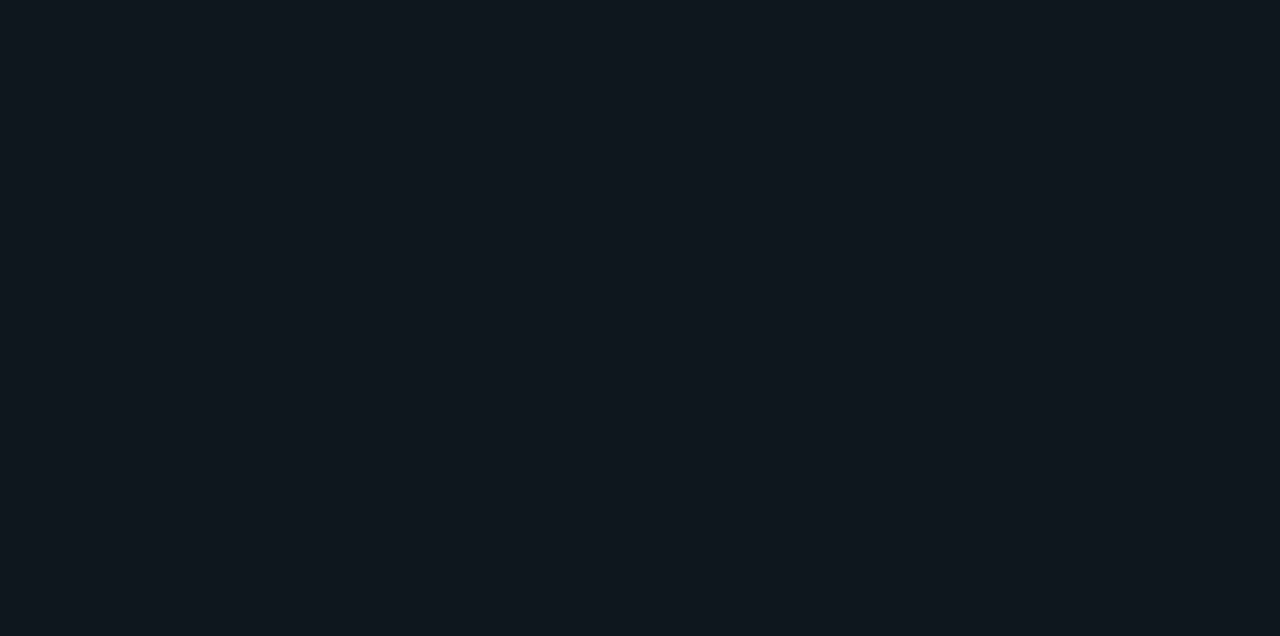
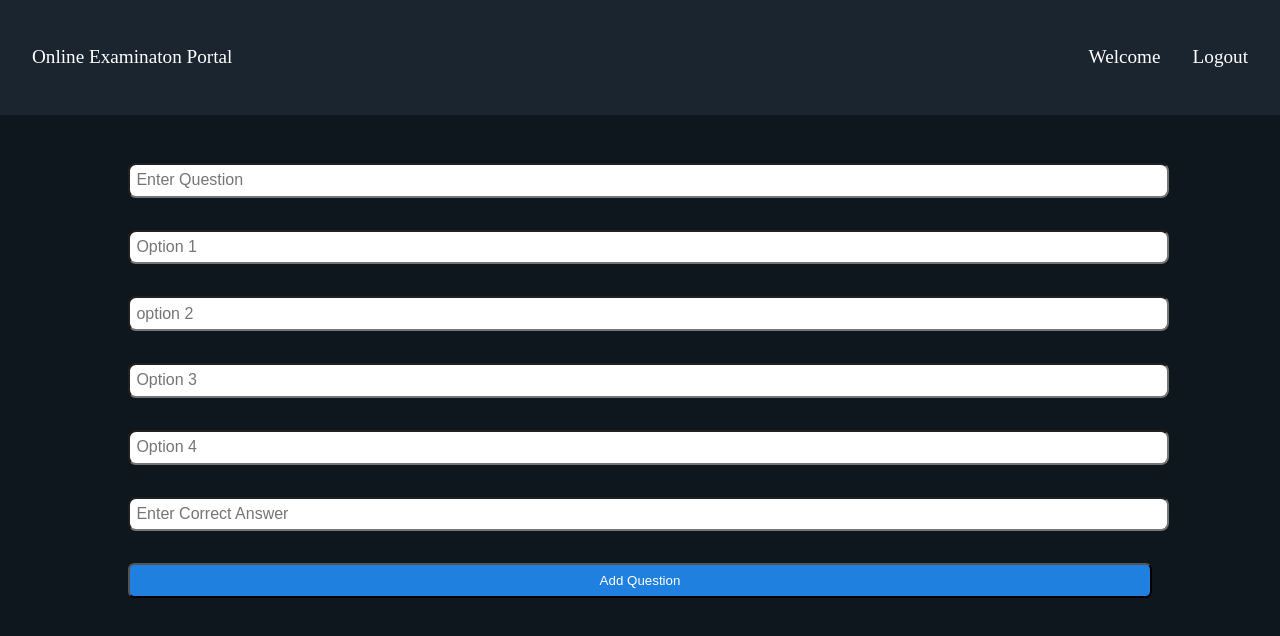
Before and after one commit to therajatg/examination-system-frontend, a React (Create React App) app: page /addQuestion/1 in a window 1280 px wide. Before the commit this address had no page. Shown: the top 636 px of the page. Built offline with nearby package versions, Linux system fonts and the light colour scheme.

Commit message:
addQuestion functionality by staff

```diff
--- a/src/App.js
+++ b/src/App.js
@@ -8,6 +8,7 @@ import {
   StudentPortalHome,
   StaffPortalHome,
   ExamPaper,
+  AddQuestion,
 } from "./pages/index";
 import "./App.css";
 
@@ -25,6 +26,7 @@ export const App = () => {
         <Route path="/examPaper/:examId" element={<ExamPaper />} />
         <Route path="/viewPaper/:examId" element={<ExamPaper />} />
         <Route path="/deleteQuestions/:examId" element={<ExamPaper />} />
+        <Route path="/addQuestion/:examId" element={<AddQuestion />} />
       </Routes>
     </main>
   );
--- a/src/components/examCard/ExamCard.js
+++ b/src/components/examCard/ExamCard.js
@@ -24,7 +24,9 @@ export const ExamCard = ({ examId, examName, examScore }) => {
           <button onClick={() => navigate(`/viewPaper/${examId}`)}>
             See All Questions
           </button>
-          <button>Add New Questions</button>
+          <button onClick={() => navigate(`/addQuestion/${examId}`)}>
+            Add New Questions
+          </button>
           <button onClick={() => navigate(`/deleteQuestions/${examId}`)}>
             Delete Questions
           </button>
--- a/src/features/examSlice.js
+++ b/src/features/examSlice.js
@@ -57,6 +57,18 @@ const getQuestions = createAsyncThunk(
       return response.data.filter((question) => question.exam == examId);
     } catch (err) {
       return err;
+    }
+  }
+);
+
+const postQuestion = createAsyncThunk(
+  "exam/postQuestion",
+  async (questionDetail) => {
+    console.log(questionDetail);
+    try {
+      await axios.post("question/", questionDetail);
+    } catch (err) {
+      console.loga(err);
     }
   }
 );
@@ -144,4 +156,5 @@ export {
   postScore,
   addNewExam,
   deleteQuestion,
+  postQuestion,
 };
--- a/src/features/index.js
+++ b/src/features/index.js
@@ -19,4 +19,5 @@ export {
   postScore,
   addNewExam,
   deleteQuestion,
+  postQuestion,
 } from "./examSlice";
--- /dev/null
+++ b/src/pages/addQuestion/AddQuestion.js
@@ -0,0 +1,105 @@
+import { useParams } from "react-router-dom";
+import { useSelector, useDispatch } from "react-redux";
+import { postQuestion } from "../../features/index";
+import style from "./addQuestion.module.css";
+import { Navbar } from "../../components/index";
+import { useState } from "react";
+
+export const AddQuestion = () => {
+  const { examId } = useParams();
+  const dispatch = useDispatch();
+  const { allExamsWithScores } = useSelector((store) => store.exam);
+  const [completeQuestion, setCompleteQuestion] = useState({
+    question: "",
+    option1: "",
+    option2: "",
+    option3: "",
+    option4: "",
+    correct_ans: "",
+    exam: examId,
+  });
+
+  const submitHandler = (e) => {
+    e.preventDefault();
+    console.log(completeQuestion);
+    dispatch(postQuestion(completeQuestion));
+  };
+
+  return (
+    <div className={style.addQuestionPage}>
+      <Navbar />
+
+      <form onSubmit={submitHandler} className={style.questionForm}>
+        {allExamsWithScores.find((exam) => exam.examId === examId)?.examName}
+        <input
+          type="text"
+          placeholder="Enter Question"
+          onChange={(e) =>
+            setCompleteQuestion({
+              ...completeQuestion,
+              question: e.target.value,
+            })
+          }
+          value={completeQuestion.question}
+        />
+
+        <input
+          type="text"
+          placeholder="Option 1"
+          onChange={(e) =>
+            setCompleteQuestion({
+              ...completeQuestion,
+              option1: e.target.value,
+            })
+          }
+          value={completeQuestion.option1}
+        />
+        <input
+          type="text"
+          placeholder="option 2"
+          onChange={(e) =>
+            setCompleteQuestion({
+              ...completeQuestion,
+              option2: e.target.value,
+            })
+          }
+          value={completeQuestion.option2}
+        />
+        <input
+          type="text"
+          placeholder="Option 3"
+          onChange={(e) =>
+            setCompleteQuestion({
+              ...completeQuestion,
+              option3: e.target.value,
+            })
+          }
+          value={completeQuestion.option3}
+        />
+        <input
+          type="text"
+          placeholder="Option 4"
+          onChange={(e) =>
+            setCompleteQuestion({
+              ...completeQuestion,
+              option4: e.target.value,
+            })
+          }
+          value={completeQuestion.option4}
+        />
+        <input
+          type="text"
+          placeholder="Enter Correct Answer"
+          onChange={(e) =>
+            setCompleteQuestion({
+              ...completeQuestion,
+              correct_ans: e.target.value,
+            })
+          }
+          value={completeQuestion.correct_ans}
+        />
+        <button>Add Question</button>
+      </form>
+    </div>
+  );
+};
--- /dev/null
+++ b/src/pages/addQuestion/addQuestion.module.css
@@ -0,0 +1,28 @@
+.addQuestionPage {
+  display: flex;
+  flex-direction: column;
+  width: 100%;
+}
+
+.questionForm {
+  display: flex;
+  flex-direction: column;
+  row-gap: 2rem;
+  margin-top: 3rem;
+  align-self: center;
+  width: 80%;
+}
+
+.questionForm > input {
+  font-size: 1rem;
+  padding: 0.4rem;
+  width: 100%;
+  border-radius: 0.5rem;
+}
+
+.questionForm > button {
+  background-color: var(--button-dark-color);
+  color: var(--text-color);
+  padding: 0.5rem;
+  border-radius: 0.4rem;
+}
--- a/src/pages/index.js
+++ b/src/pages/index.js
@@ -6,3 +6,4 @@ export { StudentSignup } from "./studentSignup/StudentSignup";
 export { StudentPortalHome } from "./studentPotalHome/StudentPortalHome";
 export { StaffPortalHome } from "./staffPortalHome/StaffPortalHome";
 export { ExamPaper } from "./examPaper/ExamPaper";
+export { AddQuestion } from "./addQuestion/AddQuestion";
```
Also changed, not shown: src/pages/editExam/EditExam.js (deleted, +0 -23 lines), src/pages/editExam/editExam.module.css (deleted).
